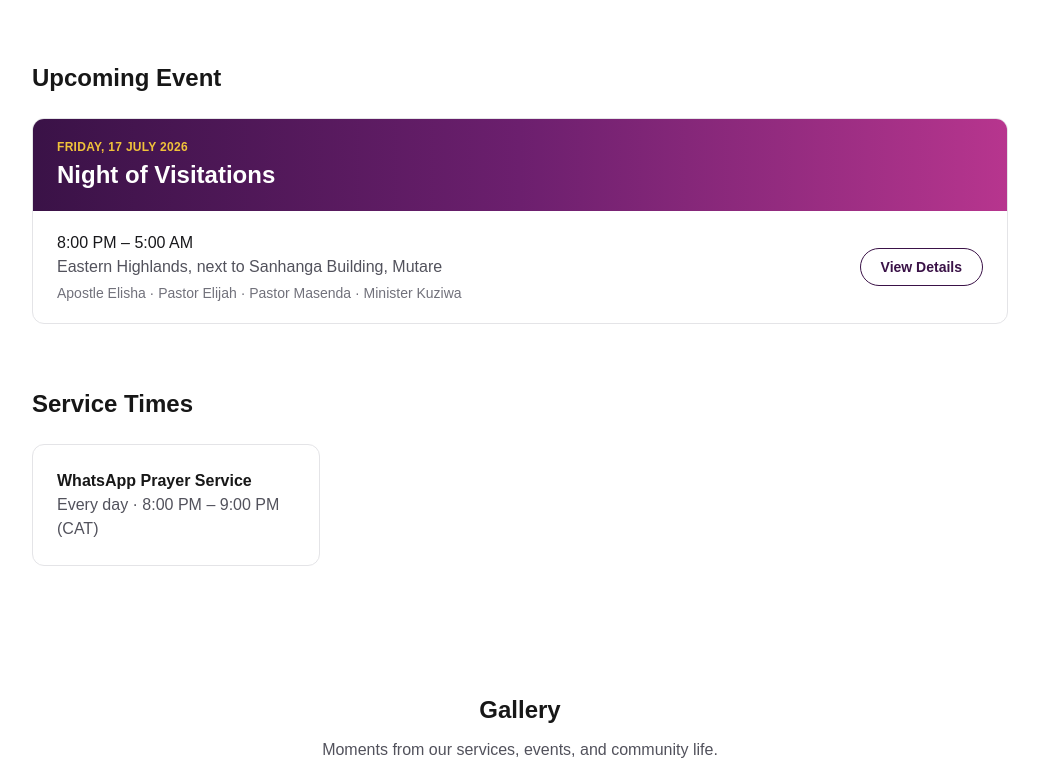
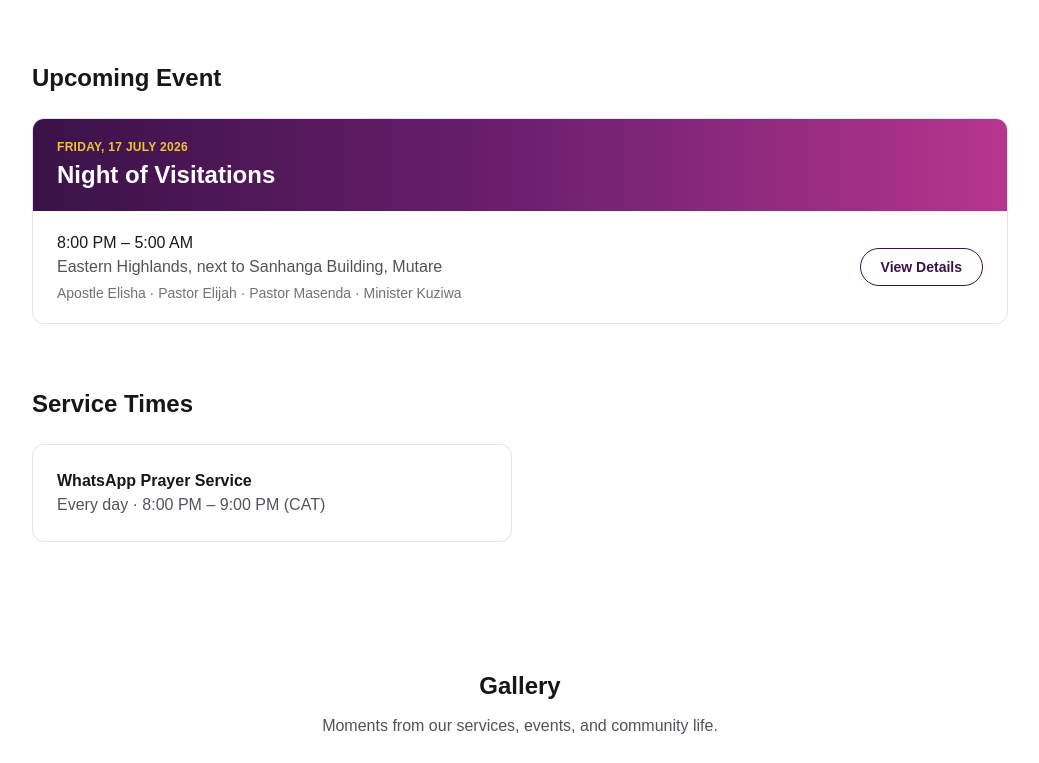
Before and after one commit to JosephDhliwayo/church-website, a Next.js app: page / in a window 1280 px wide. Shown: the part 432-1195 px from the top of the page, without its empty margins (120-1159 px from the left). Built offline with nearby package versions, Linux system fonts and the light colour scheme.

Commit message:
Revert "Fix sparse single-item grids on homepage"
This reverts commit 3e26a166970da1c6a69c3592b104aec8f1918674.

```diff
--- a/app/page.tsx
+++ b/app/page.tsx
@@ -84,13 +84,13 @@ export default function Home() {
         <Reveal>
           <h2 className="text-2xl font-semibold">Service Times</h2>
         </Reveal>
-        <ul className="mt-6 flex flex-wrap gap-4">
+        <ul className="mt-6 grid gap-4 sm:grid-cols-2">
           {siteConfig.serviceTimes.map((service, index) => (
             <Reveal
               key={service.label}
               as="li"
               delay={index * 100}
-              className="w-full rounded-xl border border-zinc-200 p-6 hover:-translate-y-1 hover:shadow-lg dark:border-zinc-800 sm:w-72"
+              className="rounded-xl border border-zinc-200 p-6 hover:-translate-y-1 hover:shadow-lg dark:border-zinc-800"
             >
               <p className="font-semibold">{service.label}</p>
               <p className="text-zinc-600 dark:text-zinc-400">
@@ -147,12 +147,12 @@ export default function Home() {
               Testimonies coming soon &mdash; check back for stories of God&apos;s faithfulness.
             </p>
           ) : (
-            <div className="mt-8 flex flex-wrap justify-center gap-4 text-left">
+            <div className="mt-8 grid gap-4 text-left sm:grid-cols-3">
               {testimonialsPreview.map((testimonial, index) => (
                 <Reveal
                   key={testimonial.name}
                   delay={index * 100}
-                  className="w-full rounded-xl border border-zinc-200 p-6 transition-all duration-300 hover:-translate-y-1 hover:shadow-lg dark:border-zinc-800 sm:w-72"
+                  className="rounded-xl border border-zinc-200 p-6 transition-all duration-300 hover:-translate-y-1 hover:shadow-lg dark:border-zinc-800"
                 >
                   <p className="text-zinc-600 dark:text-zinc-400">
                     &ldquo;{testimonial.story}&rdquo;
```
